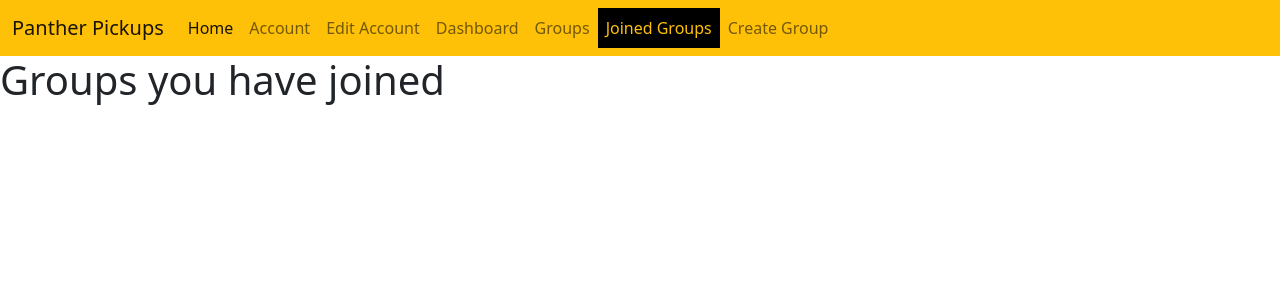
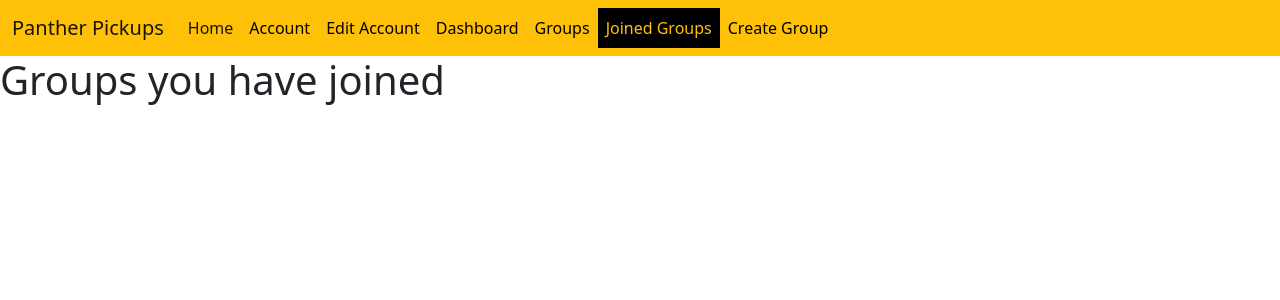
Before and after one commit to Lucky-Badger/SideJob, a Django app: template Group3Capstone/templates/joinedgroups.html in a window 1280 px wide. Shown: the top 300 px of the page. Run offline with Django 4.2, Linux system fonts and the light colour scheme; the template is opened without the code that fills it, so the values that code supplies are empty.

Commit message:
did minor css stuff...

```diff
--- a/Group3Capstone/Static/Group3Capstone/css/styles.css
+++ b/Group3Capstone/Static/Group3Capstone/css/styles.css
@@ -1,5 +1,9 @@
 
-.navbar-default .navbar-nav > li > a:hover, .navbar-default .navbar-nav > li > a:focus {
+.navbar-nav .nav-item .nav-link {
+    color: black;
+}
+.navbar-nav .nav-item.active .nav-link,
+.navbar-nav .nav-item:hover .nav-link {
     background-color: black;
     color: yellow;
 }
```
